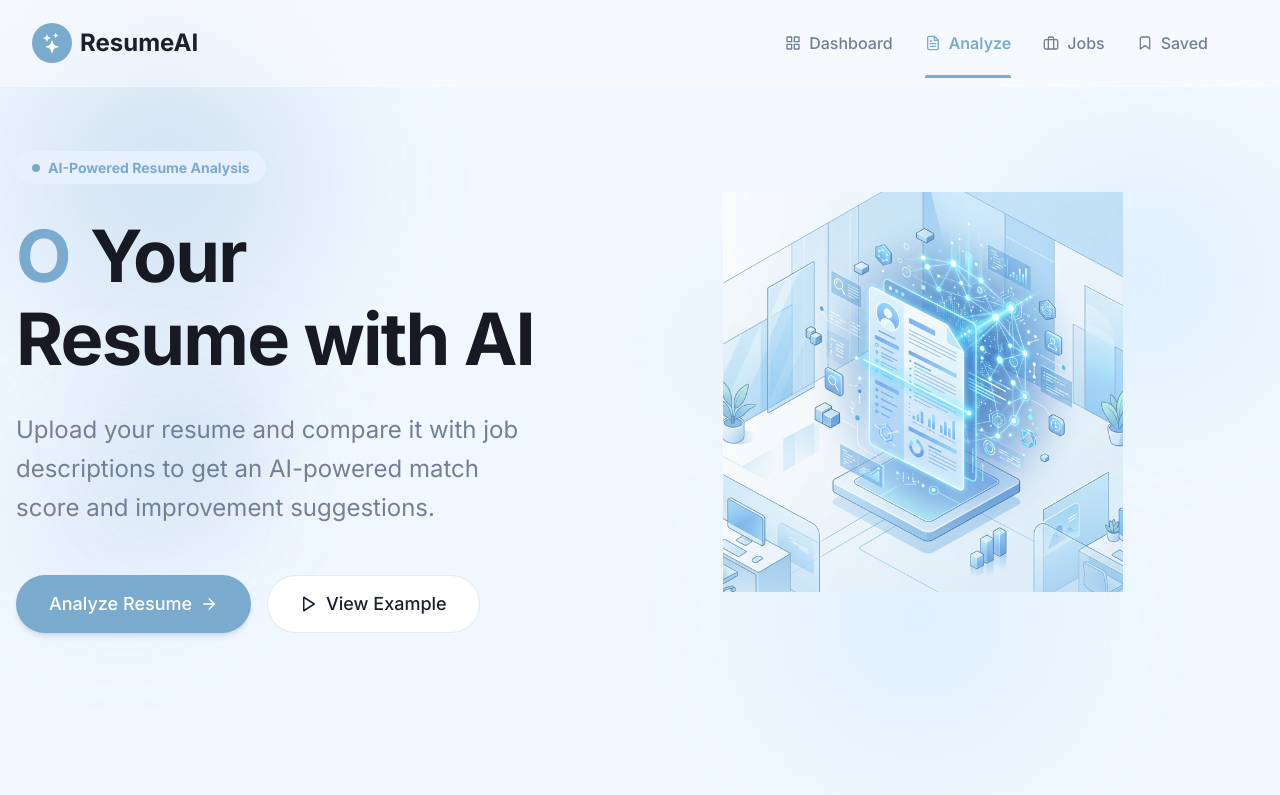
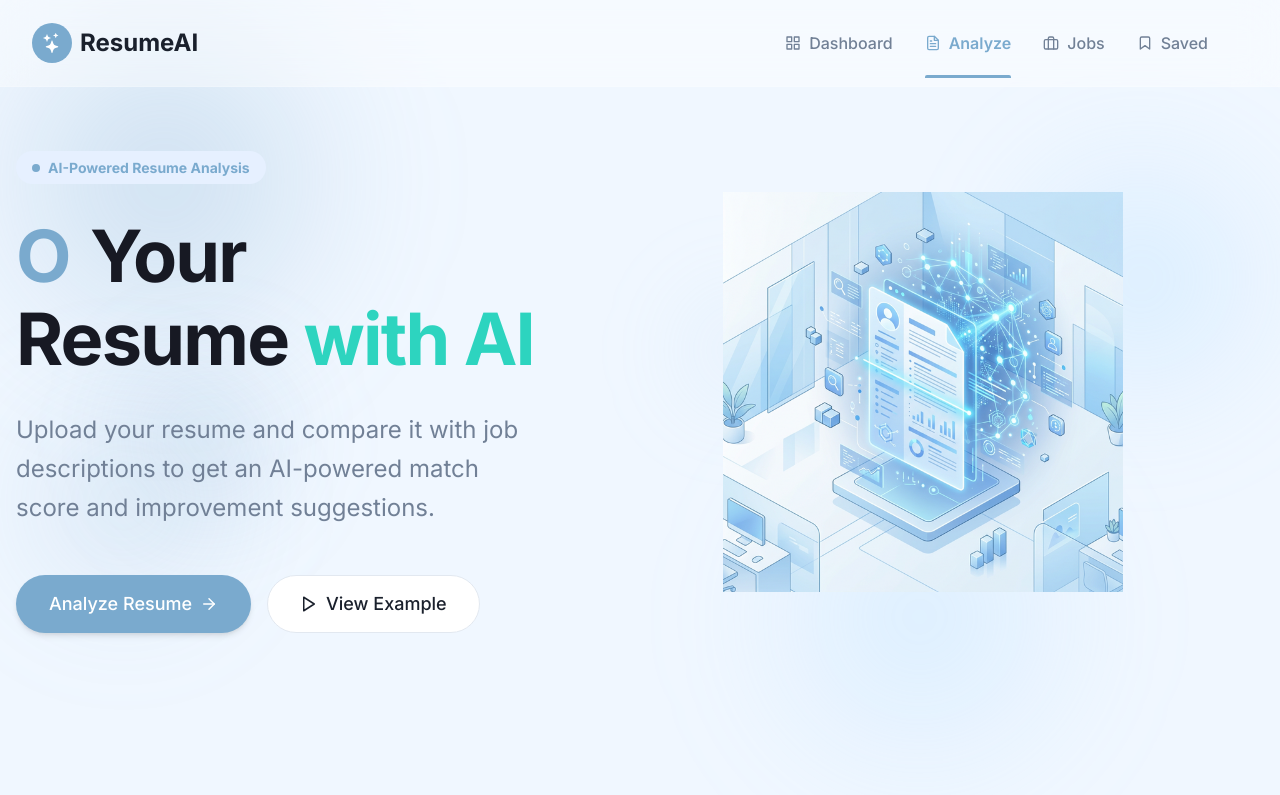
Before and after one commit to Bhupender2004/sepm-project, a React (Vite) app: page / in a window 1280 px wide. Shown: the top 795 px of the page. Built offline with nearby package versions, Linux system fonts and the light colour scheme.

Commit message:
color updation

```diff
--- a/src/pages/Analysis/ResumeAnalysis.tsx
+++ b/src/pages/Analysis/ResumeAnalysis.tsx
@@ -241,7 +241,7 @@ const ResumeAnalysis = () => {
                                     />
                                 </Text>{' '}
                                 Your <br />
-                                Resume with AI
+                                Resume <Text as="span" color="#2DD4BF">with AI</Text>
                             </Heading>
 
                             <Text color="gray.500" fontSize={{ base: "xl", md: "2xl" }} lineHeight="tall" maxW="lg">
```
